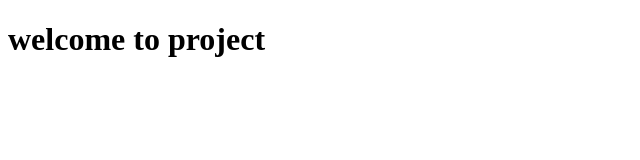
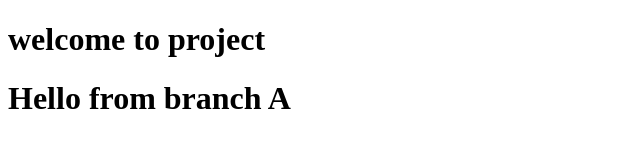
Before and after one commit to naginaqasim007-eng/Nagina_project, a plain HTML site: page index.html in a window 1280 px wide. Shown: the whole page, without its empty margins (0-640 px from the left). Drawn offline with Linux system fonts and the light colour scheme.

Commit message:
Branch A change

```diff
--- a/index.html
+++ b/index.html
@@ -7,5 +7,6 @@
 </head>
 <body>
     <h1>welcome to project</h1>
+    <h1>Hello from branch A</h1>
 </body>
 </html>
```
